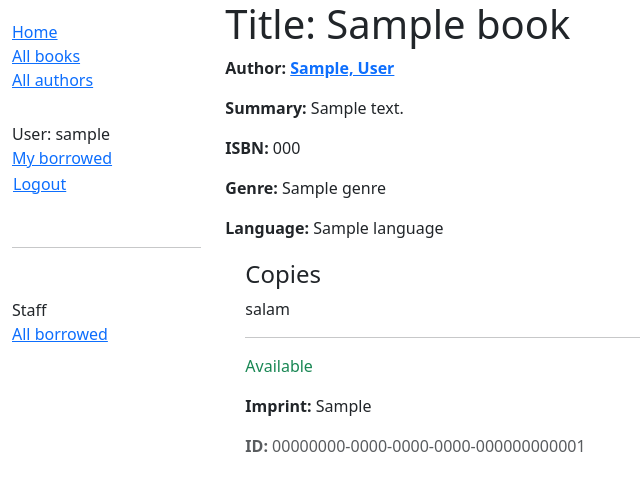
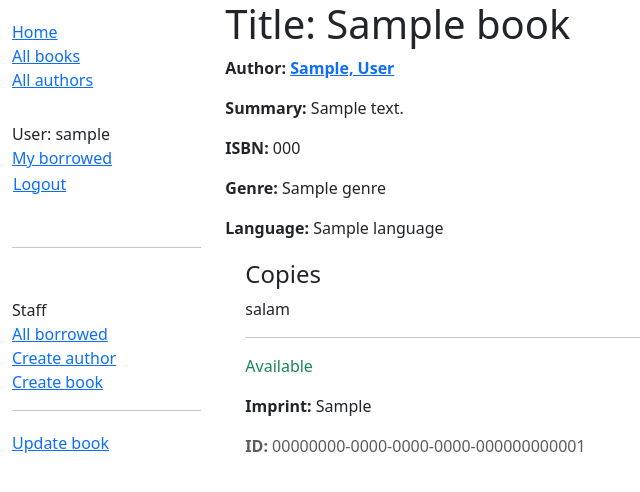
Before and after one commit to NotRonago/django_local_library, a Django app: page /catalog/book/1 in a window 1280 px wide. Shown: the top 492 px of the page, without its empty margins (0-640 px from the left). Run offline with Django 5.2, Linux system fonts and the light colour scheme; a user stored in the database is signed in; tables that the repository leaves empty hold one stand-in row (values such as "Sample post").

Commit message:
Creating Forms for catalog app

```diff
--- a/locallibrary/catalog/templates/catalog/all_borrowed_books.html
+++ b/locallibrary/catalog/templates/catalog/all_borrowed_books.html
@@ -5,7 +5,8 @@
     {% if perms.catalog.can_mark_returned %}
         <ul>
             {% for book in bookinstace_list %}
-                <li class="{% if book.is_overdue %}text-danger{% endif %}"><a href="{% url 'book-detail' book.book.pk %}">{{ book.book }}</a> ({{ book.due_back }}) - {{ book.borrower }}</li>
+                <li class="{% if book.is_overdue %}text-danger{% endif %}"><a href="{% url 'book-detail' book.book.pk %}">{{ book.book }}</a> ({{ book.due_back }}) - {{ book.borrower }}- <a href="{% url 'renew-book-librarian' book.id%}">Renew</a>
+                </li>
             {% endfor %}
         </ul>
     {% else %}
--- a/locallibrary/catalog/templates/catalog/base_generic.html
+++ b/locallibrary/catalog/templates/catalog/base_generic.html
@@ -36,6 +36,12 @@
                 {% if perms.catalog.can_mark_returned %}
                   <li>Staff</li>
                   <li><a href="{% url 'all-borrowed' %}">All borrowed</a></li>
+                  {% if perms.catalog.add_author %}
+                    <li><a href="{% url 'author-create' %}">Create author</a></li>
+                  {% endif %}
+                  {% if perms.catalog.add_book %}
+                    <li><a href="{% url 'book-create' %}">Create book</a></li>
+                  {% endif %}
                 {% endif %}
               {% else %}
                 <li><a href="{% url 'login' %}?next={{ request.path }}">Login</a></li>
--- a/locallibrary/catalog/templates/catalog/book_detail.html
+++ b/locallibrary/catalog/templates/catalog/book_detail.html
@@ -24,3 +24,18 @@
         {% endfor %}
     </div>
 {% endblock %}
+
+{% block sidebar %}
+    {{ block.super }}
+    {% if perms.catalog.change_book or perms.catalog.delete_book %}
+    <hr>
+    <ul class="sidebar-nav">
+        {% if perms.catalog.change_book %}
+            <li><a href="{% url 'book-update' book.pk %}">Update book</a></li>
+        {% endif %}
+        {% if not book.bookinstace_set.all.count and perms.catalog.delete_book %}
+            <li><a href="{%url 'book-delete' book.pk %}">Delete book</a></li>
+        {% endif %}
+    </ul>
+    {% endif %}
+{% endblock %}
--- a/locallibrary/catalog/urls.py
+++ b/locallibrary/catalog/urls.py
@@ -9,4 +9,11 @@ urlpatterns = [
     path('author/<int:pk>', views.AuthorDetailView.as_view(), name='author-detail'),
     path('mybooks/', views.LoanedBooksByUserListView.as_view(), name='my-borrowed'),
     path('borrowed/', views.BorrowedByUserListView.as_view(), name='all-borrowed'),
+    path('books/<uuid:pk>/renew', views.renew_book_librarian, name= 'renew-book-librarian'),
+    path('author/create/', views.AuthorCreate.as_view(), name= 'author-create'),
+    path('author/<int:pk>/update', views.AuthorUpdate.as_view(), name= 'author-update'),
+    path('author/<int:pk>/delete', views.AuthorDelete.as_view(), name= 'author-delete'),
+    path('book/create', views.BookCreate.as_view(), name= 'book-create'),
+    path('book/<int:pk>/update', views.BookUpdate.as_view(), name= 'book-update'),
+    path('book/<int:pk>/delete', views.BookDelete.as_view(), name= 'book-delete'),
 ]
--- a/locallibrary/catalog/views.py
+++ b/locallibrary/catalog/views.py
@@ -1,11 +1,42 @@
+import datetime
 from typing import Any
+from django.views.generic.edit import CreateView, UpdateView, DeleteView
 from django.db.models.query import QuerySet
-from django.shortcuts import render
+from django.shortcuts import render,get_object_or_404
+from django.http import HttpResponseRedirect
 from django.views import generic
+from django.urls import reverse, reverse_lazy
 from django.contrib.auth.mixins import PermissionRequiredMixin,LoginRequiredMixin
+from django.contrib.auth.decorators import login_required, permission_required
 from .models import Book, BookInstace, Author, Genre
+from catalog.forms import RenewBookForm
 
-# Create your views here.
+
+
+@login_required
+@permission_required('catalog.can_mark_renewal', raise_exception= True)
+def renew_book_librarian(request, pk):
+    book_instance = get_object_or_404(BookInstace, pk=pk)
+
+    if request.method == 'POST':
+        form = RenewBookForm(request.POST)
+
+        if form.is_valid():
+            book_instance.due_back = form.cleaned_data['renewal_date']
+            book_instance.save()
+
+            return HttpResponseRedirect(reverse('all-borrowed'))
+    else:
+        proposed_renewal_date = datetime.date.today() + datetime.timedelta(weeks= 3)
+        form = RenewBookForm(initial={'renewal_date': proposed_renewal_date})
+
+    context = {
+        'form': form,
+        'book_instance': book_instance,
+    }
+
+    return render(request, 'catalog/book_renew_librarian.html', context)
+
 def index(request):
 
     num_books = Book.objects.all().count()
@@ -71,3 +102,48 @@ class BorrowedByUserListView(PermissionRequiredMixin, generic.ListView):
 
     def get_queryset(self):
         return BookInstace.objects.filter(status__exact = 'o').order_by('due_back')
+
+class AuthorCreate(PermissionRequiredMixin, CreateView):
+    model = Author
+    fields = ['first_name', 'last_name', 'date_of_birth', 'date_of_death']
+    initial = {'date_of_death': '11/11/2023'}
+    permission_required = 'catalog.add_auther'
+
+class AuthorUpdate(PermissionRequiredMixin, UpdateView):
+    model = Author
+    fields = ['first_name', 'last_name', 'date_of_birth', 'date_of_death']
+    permission_required = 'catalog.change_author'
+
+class AuthorDelete(PermissionRequiredMixin, DeleteView):
+    model = Author
+    success_url = reverse_lazy('authors')
+    permission_required = 'catalog.delete_author'
+
+    def form_valid(self, form):
+        try:
+            self.object.delete()
+            return HttpResponseRedirect(self.success_url)
+        except Exception as e:
+            return HttpResponseRedirect(reverse('author-delete', kwargs={'pk': self.object.pk}))
+
+class BookCreate(PermissionRequiredMixin, CreateView):
+    model = Book
+    fields = ['title', 'author', 'summary', 'isbn', 'genre', 'language']
+    permission_required = 'catalog.add_book'
+
+class BookUpdate(PermissionRequiredMixin, UpdateView):
+    model = Book
+    fields = ['title', 'author', 'summary', 'isbn', 'genre', 'language']
+    permission_required = 'catalog.change_book'
+
+class BookDelete(PermissionRequiredMixin, DeleteView):
+    model = Book
+    success_url = reverse_lazy('books')
+    permission_required = 'catalog.delete_book'
+
+    def form_valid(self, form):
+        try:
+            self.object.delete()
+            return HttpResponseRedirect(self.success_url)
+        except:
+            return HttpResponseRedirect(reverse('book-delete', kwargs= {'pk': self.object.pk}))
```
Also changed, not shown: locallibrary/catalog/forms.py (added, +40 -0 lines), locallibrary/catalog/templates/catalog/author_confirm_delete.html (added, +19 -0 lines), locallibrary/catalog/templates/catalog/author_detail.html (+15 -0 lines), locallibrary/catalog/templates/catalog/author_form.html (added, +11 -0 lines), locallibrary/catalog/templates/catalog/book_confirm_delete.html (added, +19 -0 lines), locallibrary/catalog/templates/catalog/book_form.html (added, +11 -0 lines), locallibrary/catalog/templates/catalog/book_renew_librarian.html (added, +15 -0 lines).
